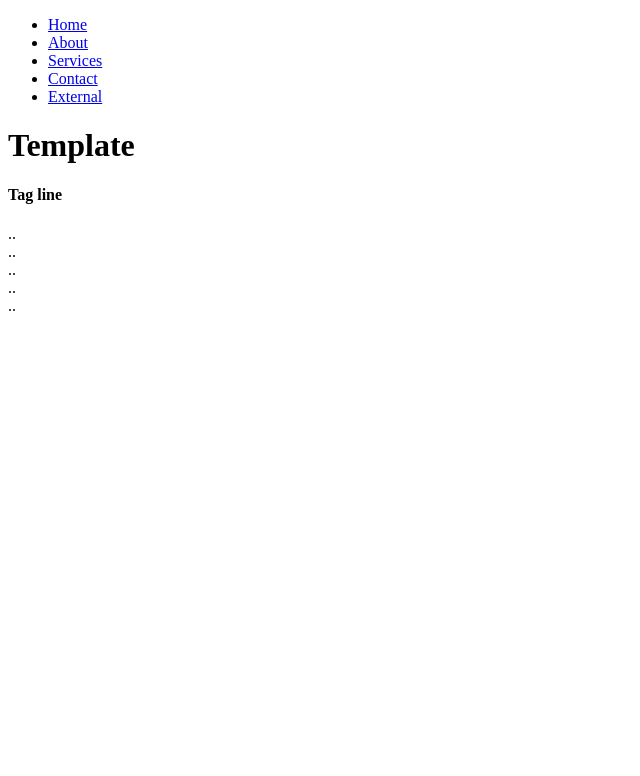
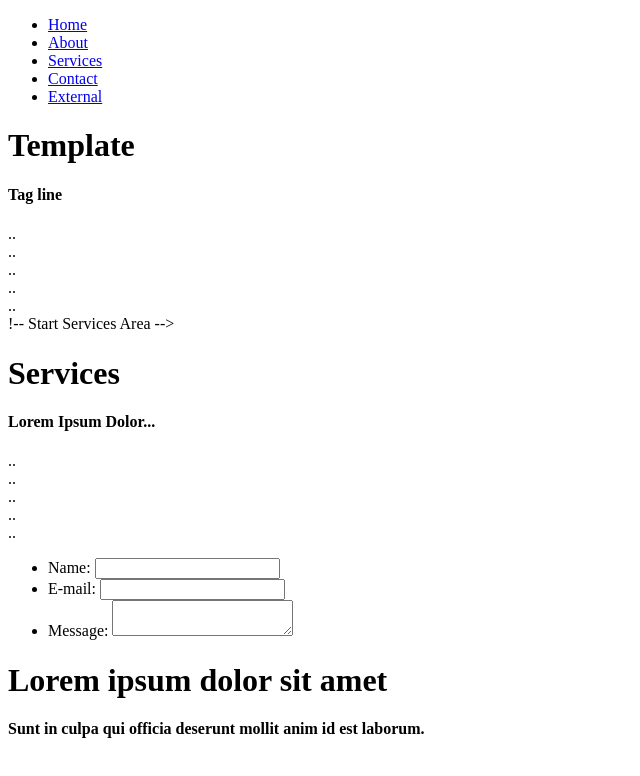
Before and after one commit to emilio12345/template-clone-chingu, a plain HTML site: page index.html in a window 1280 px wide. Shown: the whole page, without its empty margins (0-640 px from the left). Drawn offline with Linux system fonts and the light colour scheme.

Commit message:
add rest of areas, footer and scripts.js link

```diff
--- a/index.html
+++ b/index.html
@@ -83,6 +83,91 @@
 
 <!-- End Blog Area -->
 
+!-- Start Services Area -->
+  <div class="header-section" class="header-section-intro">
+    <header class="header-area">
+      <div class="container">
+        <div class="row">
+          <div class="header-content">
+            <h1>
+              Services
+            </h1>
+            <h4>
+              Lorem Ipsum Dolor...
+            </h4>
+          </div>
+        </div>
+      </div>
+    </header>
+  </div>
+<!-- End Services Area -->
+
+<!-- Start Testimonials Area -->
+
+<div class="row">
+  <div class="column">
+    <div class="card">..</div>
+  </div>
+  <div class="column">
+    <div class="card">..</div>
+  </div>
+  <div class="column">
+    <div class="card">..</div>
+  </div>
+  <div class="column">
+    <div class="card">..</div>
+  </div>
+</div>
+
+<!-- End Testimonials Area -->
+
+
+<!-- Start One Big Column Area -->
+
+<div class="row">
+  <div class="column">
+    <div class="card">..</div>
+  </div>
+</div>
+
+<!-- End One Big Column Area -->
+
+<!-- Start Contact Form Area -->
+
+<form action="/my-handling-form-page" method="post">
+  <ul>
+    <li>
+      <label for="name">Name:</label>
+      <input type="text" id="name" name="user_name" />
+    </li>
+    <li>
+      <label for="mail">E-mail:</label>
+      <input type="email" id="mail" name="user_email" />
+    </li>
+    <li>
+      <label for="msg">Message:</label>
+      <textarea id="msg" name="user_message"></textarea>
+    </li>
+  </ul>
+</form>
+
+<!-- End Contact Form Area -->
+
+<!-- Start Footer Area -->
+
+<footer>
+  <h1>
+    Lorem ipsum dolor sit amet
+  </h1>
+  <h4>
+    Sunt in culpa qui officia deserunt mollit anim id est laborum.
+  </h4>
+</footer>
+
+<!-- End Footer Area -->
+
+<script src="scripts.js"></script>
+
   </body>
 
 </html>
```
